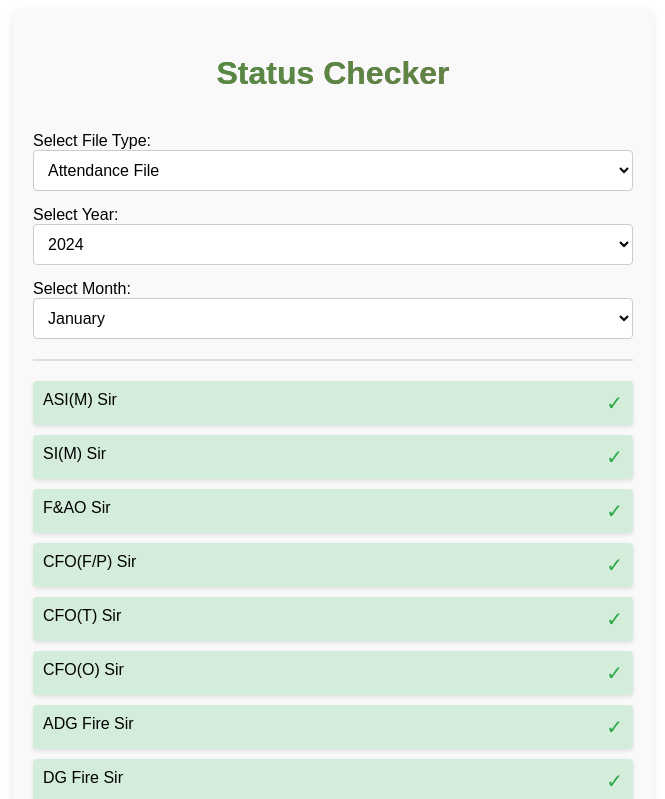
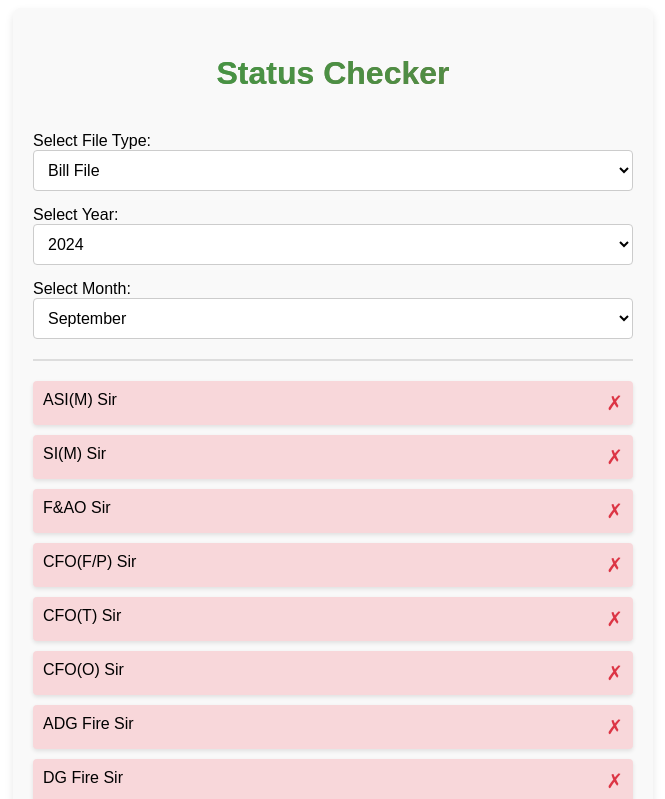
Before and after one commit to misbah2039/statustracker, a React (Create React App) app: page / in a window 1280 px wide. Shown: the top 799 px of the page, without its empty margins (307-972 px from the left). Built offline with nearby package versions, Linux system fonts and the light colour scheme.

Commit message:
ninth commit

```diff
--- a/src/App.js
+++ b/src/App.js
@@ -9,9 +9,9 @@ function StatusChecker() {
     Bill: billData,
   };
 
-  const [selectedFile, setSelectedFile] = useState("Attendance");
+  const [selectedFile, setSelectedFile] = useState("Bill");
   const [selectedYear, setSelectedYear] = useState("2024");
-  const [selectedMonth, setSelectedMonth] = useState("January");
+  const [selectedMonth, setSelectedMonth] = useState("September");
   const [resetAnimationKey, setResetAnimationKey] = useState(0);
 
   const handleFileChange = (e) => {
```
